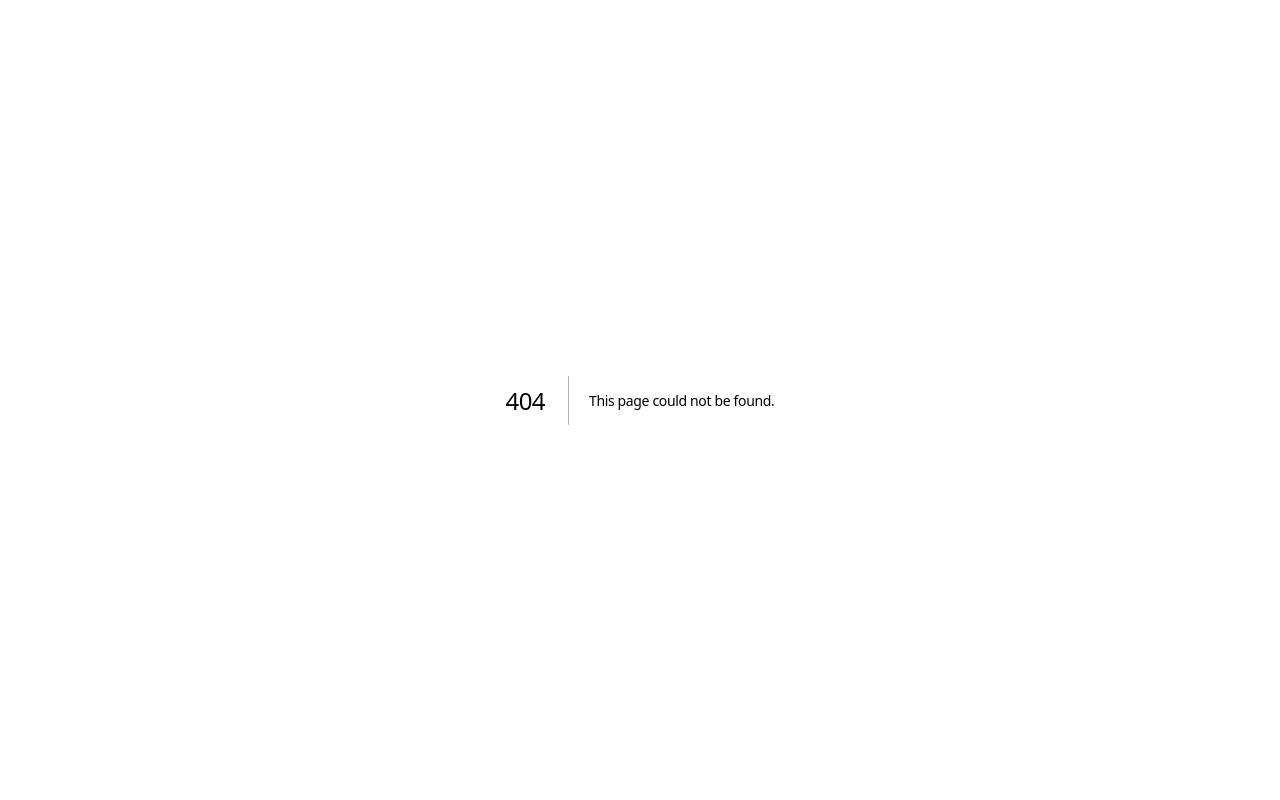
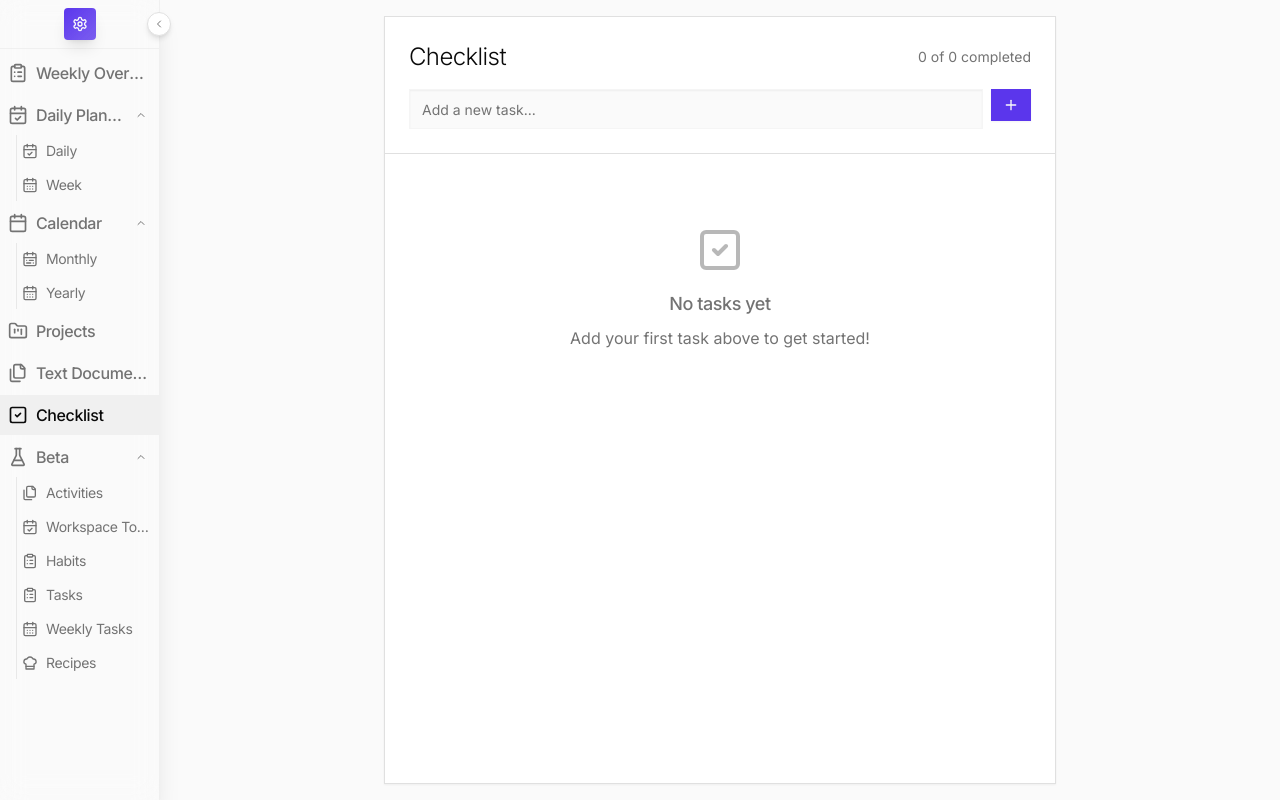
Before and after one commit to obihughes/omega-planner, a Next.js app: page /checklist in a window 1280 px wide. Before the commit this address had no page. Built offline with nearby package versions, Linux system fonts and the light colour scheme.

Commit message:
Add Checklist Page: Implement a new checklist feature with localStorage support for task management. Users can add, edit, toggle, and delete tasks, with a visual representation of completed items. Update navigation to include a link to the checklist page.

```diff
--- /dev/null
+++ b/app/checklist/page.tsx
@@ -0,0 +1,227 @@
+'use client';
+
+import React, { useState, useEffect } from 'react';
+import { AppLayout } from '@/components/ui/AppLayout';
+import { Button } from '@/components/ui/button';
+import { Input } from '@/components/ui/input';
+import { CheckSquare2, Square, Plus, Trash2, Edit3 } from 'lucide-react';
+import { cn } from '@/lib/utils';
+
+interface ChecklistItem {
+  id: string;
+  text: string;
+  completed: boolean;
+  createdAt: string;
+}
+
+const CHECKLIST_STORAGE_KEY = 'omega-planner-checklist';
+
+export default function ChecklistPage() {
+  const [items, setItems] = useState<ChecklistItem[]>([]);
+  const [newItemText, setNewItemText] = useState('');
+  const [editingId, setEditingId] = useState<string | null>(null);
+  const [editingText, setEditingText] = useState('');
+
+  // Load checklist from localStorage
+  useEffect(() => {
+    if (typeof window === 'undefined') return;
+
+    try {
+      const saved = localStorage.getItem(CHECKLIST_STORAGE_KEY);
+      if (saved) {
+        const parsedItems = JSON.parse(saved);
+        setItems(Array.isArray(parsedItems) ? parsedItems : []);
+      }
+    } catch (error) {
+      console.error('Failed to load checklist:', error);
+    }
+  }, []);
+
+  // Save checklist to localStorage
+  const saveChecklist = (newItems: ChecklistItem[]) => {
+    if (typeof window === 'undefined') return;
+
+    try {
+      localStorage.setItem(CHECKLIST_STORAGE_KEY, JSON.stringify(newItems));
+      setItems(newItems);
+    } catch (error) {
+      console.error('Failed to save checklist:', error);
+    }
+  };
+
+  const addItem = () => {
+    if (!newItemText.trim()) return;
+
+    const newItem: ChecklistItem = {
+      id: Date.now().toString(),
+      text: newItemText.trim(),
+      completed: false,
+      createdAt: new Date().toISOString()
+    };
+
+    saveChecklist([...items, newItem]);
+    setNewItemText('');
+  };
+
+  const toggleItem = (id: string) => {
+    const updatedItems = items.map(item =>
+      item.id === id ? { ...item, completed: !item.completed } : item
+    );
+    saveChecklist(updatedItems);
+  };
+
+  const deleteItem = (id: string) => {
+    const updatedItems = items.filter(item => item.id !== id);
+    saveChecklist(updatedItems);
+  };
+
+  const startEditing = (id: string, text: string) => {
+    setEditingId(id);
+    setEditingText(text);
+  };
+
+  const saveEdit = () => {
+    if (!editingText.trim() || !editingId) return;
+
+    const updatedItems = items.map(item =>
+      item.id === editingId ? { ...item, text: editingText.trim() } : item
+    );
+    saveChecklist(updatedItems);
+    setEditingId(null);
+    setEditingText('');
+  };
+
+  const cancelEdit = () => {
+    setEditingId(null);
+    setEditingText('');
+  };
+
+  const handleKeyPress = (e: React.KeyboardEvent, action: () => void) => {
+    if (e.key === 'Enter') {
+      action();
+    } else if (e.key === 'Escape' && editingId) {
+      cancelEdit();
+    }
+  };
+
+  const completedCount = items.filter(item => item.completed).length;
+  const totalCount = items.length;
+
+  return (
+    <AppLayout>
+      <div className="h-full p-4">
+        <div className="max-w-2xl mx-auto h-full">
+          <div className="bg-card rounded-lg shadow-sm border border-border h-full flex flex-col">
+            {/* Header */}
+            <div className="p-6 border-b border-border">
+              <div className="flex items-center justify-between mb-4">
+                <h1 className="text-2xl font-light text-foreground tracking-tight">
+                  Checklist
+                </h1>
+                <div className="text-sm text-muted-foreground">
+                  {completedCount} of {totalCount} completed
+                </div>
+              </div>
+
+              {/* Add new item */}
+              <div className="flex gap-2">
+                <Input
+                  type="text"
+                  placeholder="Add a new task..."
+                  value={newItemText}
+                  onChange={(e) => setNewItemText(e.target.value)}
+                  onKeyPress={(e) => handleKeyPress(e, addItem)}
+                  className="flex-1"
+                />
+                <Button onClick={addItem} size="sm" className="px-3">
+                  <Plus className="w-4 h-4" />
+                </Button>
+              </div>
+            </div>
+
+            {/* Checklist items */}
+            <div className="flex-1 overflow-y-auto p-6">
+              {items.length === 0 ? (
+                <div className="text-center py-12 text-muted-foreground">
+                  <CheckSquare2 className="w-12 h-12 mx-auto mb-4 opacity-50" />
+                  <h3 className="text-lg font-medium mb-2">No tasks yet</h3>
+                  <p>Add your first task above to get started!</p>
+                </div>
+              ) : (
+                <div className="space-y-2">
+                  {items.map((item) => (
+                    <div
+                      key={item.id}
+                      className={cn(
+                        "flex items-center gap-3 p-3 rounded-lg border transition-all",
+                        item.completed
+                          ? "bg-muted/50 border-border opacity-75"
+                          : "bg-card border-border hover:bg-accent/20"
+                      )}
+                    >
+                      {/* Checkbox */}
+                      <button
+                        onClick={() => toggleItem(item.id)}
+                        className="flex-shrink-0 transition-transform hover:scale-110"
+                      >
+                        {item.completed ? (
+                          <CheckSquare2 className="w-5 h-5 text-green-600" />
+                        ) : (
+                          <Square className="w-5 h-5 text-muted-foreground hover:text-green-500" />
+                        )}
+                      </button>
+
+                      {/* Text */}
+                      <div className="flex-1 min-w-0">
+                        {editingId === item.id ? (
+                          <Input
+                            type="text"
+                            value={editingText}
+                            onChange={(e) => setEditingText(e.target.value)}
+                            onKeyPress={(e) => handleKeyPress(e, saveEdit)}
+                            onBlur={saveEdit}
+                            className="w-full"
+                            autoFocus
+                          />
+                        ) : (
+                          <span
+                            className={cn(
+                              "block text-sm transition-all",
+                              item.completed && "line-through text-muted-foreground"
+                            )}
+                          >
+                            {item.text}
+                          </span>
+                        )}
+                      </div>
+
+                      {/* Actions */}
+                      <div className="flex items-center gap-1 flex-shrink-0">
+                        <Button
+                          onClick={() => startEditing(item.id, item.text)}
+                          variant="ghost"
+                          size="sm"
+                          className="h-8 w-8 p-0 opacity-0 group-hover:opacity-100 transition-opacity"
+                        >
+                          <Edit3 className="w-3 h-3" />
+                        </Button>
+                        <Button
+                          onClick={() => deleteItem(item.id)}
+                          variant="ghost"
+                          size="sm"
+                          className="h-8 w-8 p-0 opacity-0 group-hover:opacity-100 transition-opacity hover:text-red-500"
+                        >
+                          <Trash2 className="w-3 h-3" />
+                        </Button>
+                      </div>
+                    </div>
+                  ))}
+                </div>
+              )}
+            </div>
+          </div>
+        </div>
+      </div>
+    </AppLayout>
+  );
+}
--- a/components/ui/Navigation.tsx
+++ b/components/ui/Navigation.tsx
@@ -5,7 +5,7 @@ import Link from 'next/link';
 import { usePathname, useRouter } from 'next/navigation';
 import {
   Calendar, CalendarDays, FolderKanban, FileText, ChevronLeft, ChevronRight, ChevronDown, ChevronUp,
-  Clock, Archive, Trash2, CalendarCheck, CalendarRange, Folder, Files, ClipboardList, Settings, FlaskConical, ChefHat
+  Clock, Archive, Trash2, CalendarCheck, CalendarRange, Folder, Files, ClipboardList, Settings, FlaskConical, ChefHat, CheckSquare2
 } from 'lucide-react';
 import { useTheme } from '@/hooks/useTheme';
 import { cn } from '@/lib/utils';
@@ -198,6 +198,14 @@ export function Navigation() {
       label: 'Text Documents',
       icon: Files,
       active: pathname === '/documents',
+      subViews: []
+    },
+    {
+      key: 'checklist',
+      href: '/checklist',
+      label: 'Checklist',
+      icon: CheckSquare2,
+      active: pathname === '/checklist',
       subViews: []
     },
     // Focus merged into Workspace Today (/projects/workspace)
```
